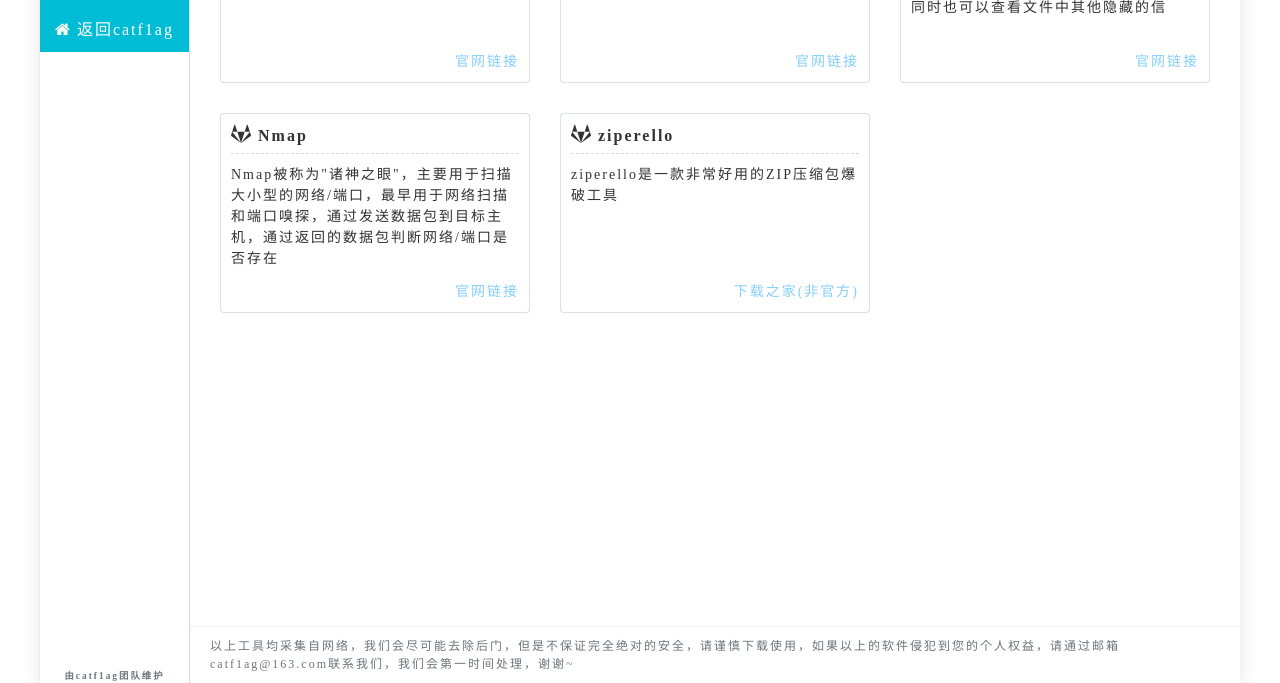
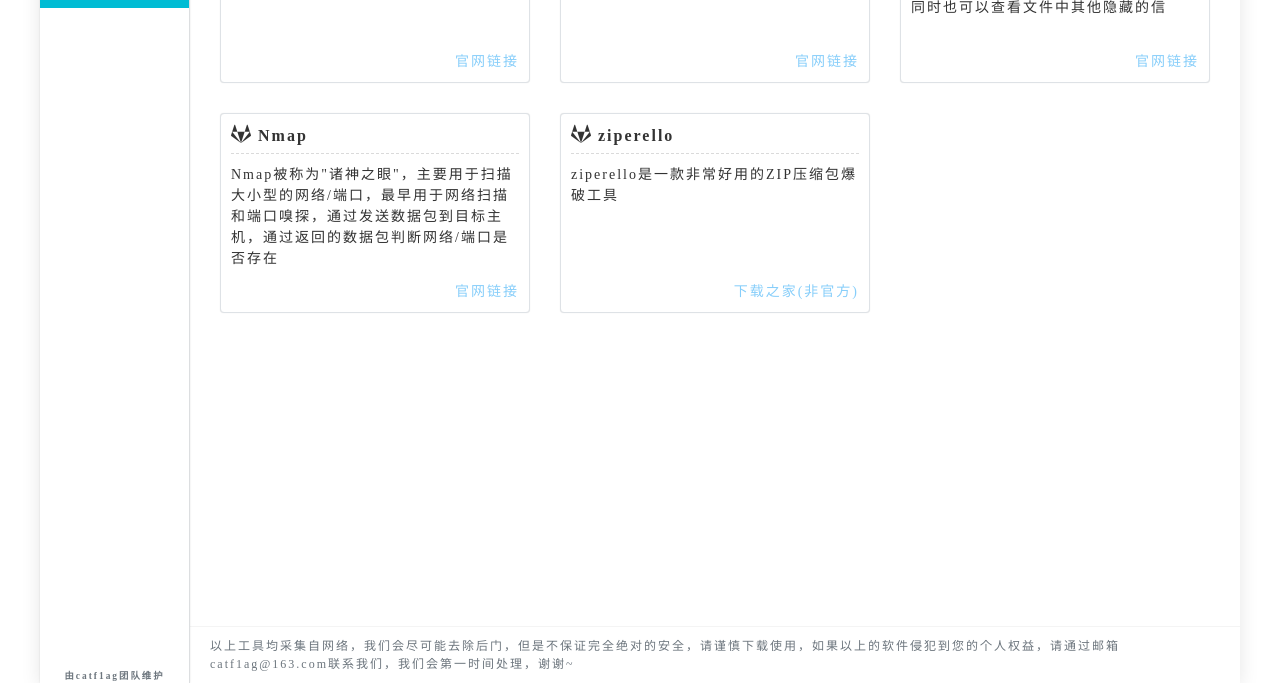
Before and after one commit to vFREE-1/tools, a plain HTML site: page index.html in a window 1280 px wide. Shown: the part 197-880 px from the top of the page. Drawn offline with Linux system fonts and the light colour scheme.

Commit message:
Update index.html

```diff
--- a/index.html
+++ b/index.html
@@ -23,7 +23,6 @@
 			</div>
 			<ul>
 				<li class="active"><a href="index.html"><i class="fa fa-home"></i>工具列表</a></li><br>
-				<li class="active"><a href="https://catf1ag.cn/"><i class="fa fa-home"></i>返回catf1ag</a></li>
 			</ul>
 			<div class="menu_foot">
 			    <h6>由catf1ag团队维护</h6>
```
